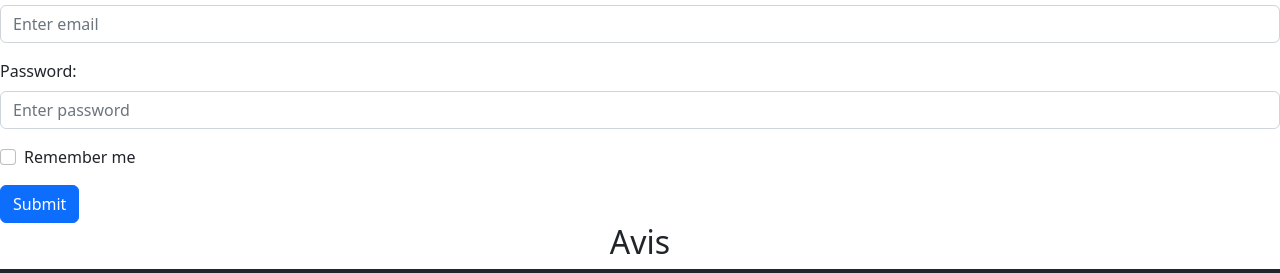
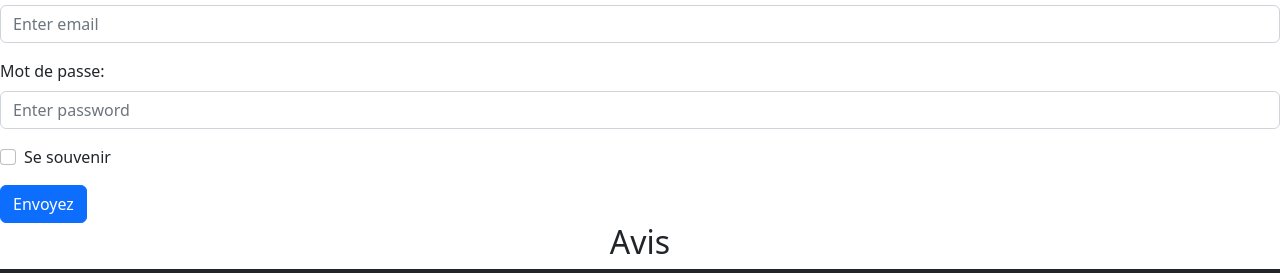
Before and after one commit to JLussiez/Projet-Resto-G5, a plain HTML site: page index.html in a window 1280 px wide. Shown: the part 7149-7422 px from the top of the page. Drawn offline with nearby package versions, Linux system fonts and the light colour scheme.

Commit message:
Update index.html

```diff
--- a/index.html
+++ b/index.html
@@ -58,11 +58,15 @@
     </header>
     <main>
       <h2 class="text-center" id="Menu">Accueil</h2>
+<!-- Partie Accueil One Page -->
 
       <h2 class="text-center" id="Menu">Menu</h2>
+<!-- Partie Menu One Page -->
       <div class="container text-center">
         <div class="row justify-content-center text-center p-4 container-fluid">
+<!-- Création des div Bootstrap avec les colonnes pour les menus (3)-->
           <div class="col-5">
+<!-- Div col-5 regroupant toutes la carte des menus, avec descriptions et prix -->
             <img
               src="assets/img/menu/gazpacho-andaluz.jpg"
               class="img-fluid w-100 rounded"
@@ -149,7 +153,9 @@
             />
           </div>
           <div class="col-2"></div>
+<!-- div col-2 permet la création d'un séparateur centrer entre les deux colonnes -->
           <div class="col-5">
+<!-- div col-5 permet de ne pas avoir un plat par page mais plutot au minimum 2 plats par page -->
             <p class="fw-bold fs-2">Gaspacho</p>
             <p class="fw-bold fs-5">63€</p>
             <img
@@ -230,10 +236,13 @@
           </div>
         </div>
       </div>
+<!-- Fin de la partie Menu -->
       <h2 class="text-center" id="Réservation">Réservation</h2>
+<!-- Création de la partie Réservation -->
       <form action="/action_page.php">
         <div class="mb-3 mt-3">
           <label for="email" class="form-label">Email:</label>
+<!-- Création du formulaire avec demande à l'utilisateur du mail, mot de passe,.... -->
           <input
             type="email"
             class="form-control"
@@ -243,7 +252,7 @@
           />
         </div>
         <div class="mb-3">
-          <label for="pwd" class="form-label">Password:</label>
+          <label for="pwd" class="form-label">Mot de passe:</label>
           <input
             type="password"
             class="form-control"
@@ -255,14 +264,19 @@
         <div class="form-check mb-3">
           <label class="form-check-label">
             <input class="form-check-input" type="checkbox" name="remember" />
-            Remember me
+            Se souvenir
           </label>
         </div>
-        <button type="submit" class="btn btn-primary">Submit</button>
+        <button type="submit" class="btn btn-primary">Envoyez</button>
       </form>
+
+    <h2 class="text-center" id="Avis">Avis</h2>
+<!-- Création de la partie Avis Utilisateur -->
     </main>
-    <h2 class="text-center" id="Avis">Avis</h2>
+
     <footer class="bg-dark text-center text-white">
+<!-- Le footer nous permet d'indiquer des informations sur le restaurant -->
+<!-- tel que numéro de téléphone, adresse, newsletters,mentions légales  -->
       <!-- Grid container -->
       <div class="container p-4 pb-0">
         <!-- Section: Form -->
@@ -304,7 +318,8 @@
                 70, Rue des Jacobins <br />
                 80000 Amiens <br />
                 +33 (0)9.00.00.00.00 <br />
-                reservation@bonappetit.fr <br />____________________________
+                reservation@bonappetit.fr <br />
+                ____________________________
               </p>
             </div>
             <!--Grid row-->
```
